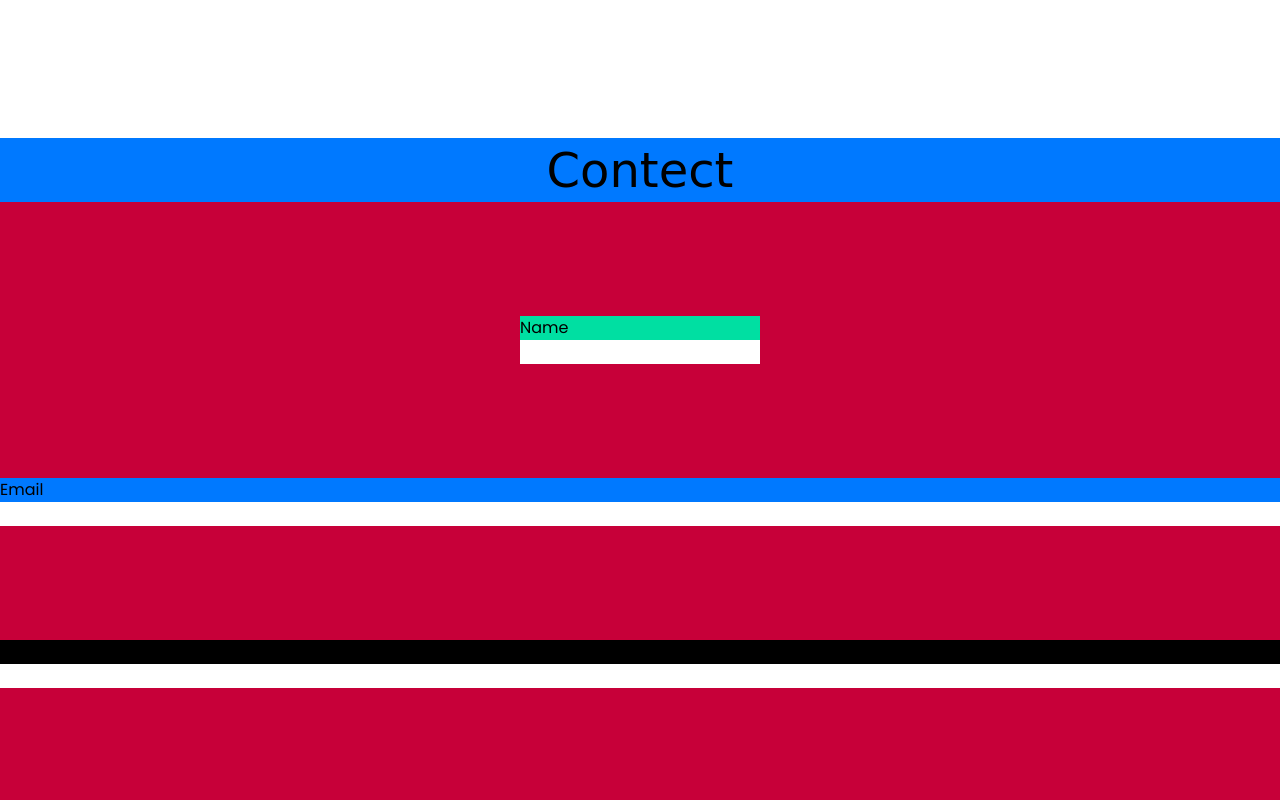
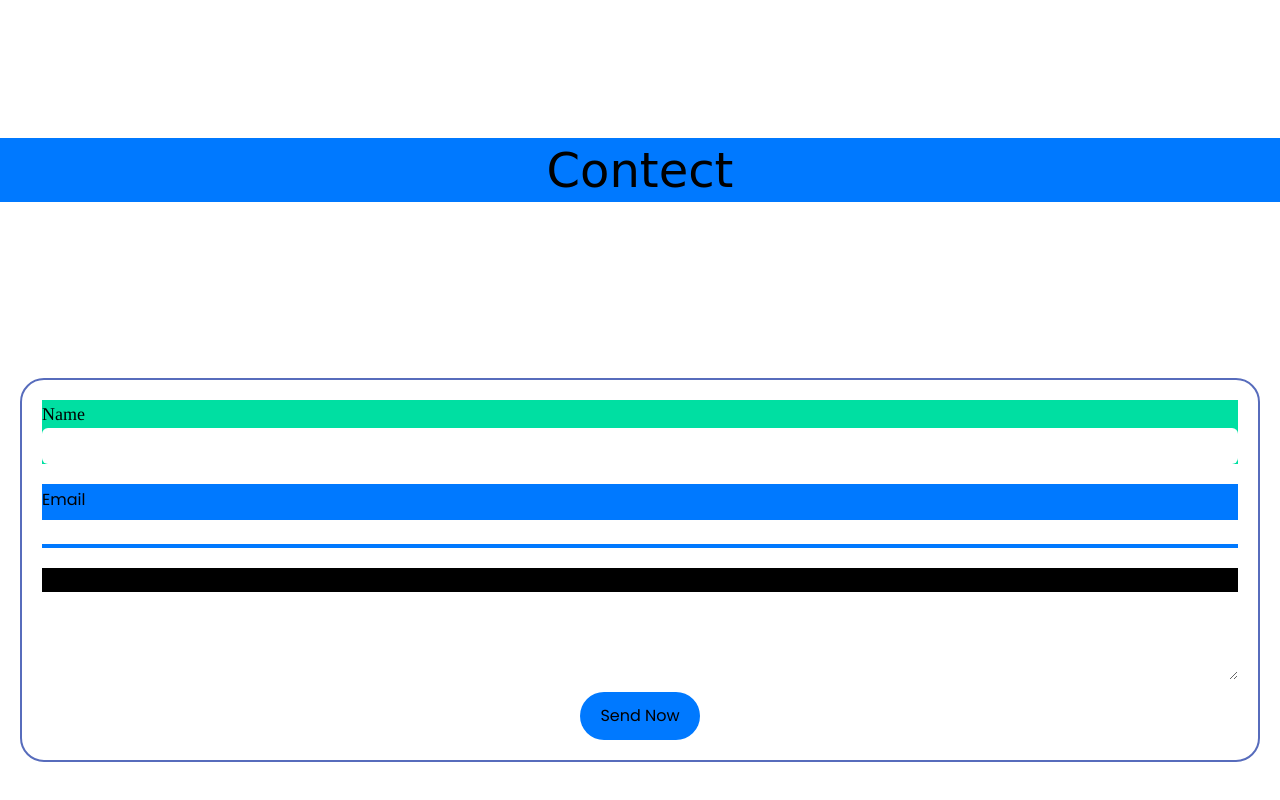
Before and after one commit to natesh16/Tailwindcss, a website: page dist/index.html in a window 1280 px wide. Shown: the part 2926-3726 px from the top of the page. Drawn offline with Linux system fonts and the light colour scheme; a web font is replaced by a local one.

Commit message:
contect page

```diff
--- a/dist/index.html
+++ b/dist/index.html
@@ -204,24 +204,29 @@
                 <button class=" bg-minligth px-3 my-5 py-2 rounded-3xl mx-auto block md:hidden">SeeMore..</button>
                 </div>
             </section>
-            <section class="h-screen bg-red w-screen">
+            <section class="h-screen w-screen flex flex-col">
                 <div class="h-16 w-screen bg-blue flex ">
                     <h1 class="mx-auto text-5xl my-auto font-tilt">Contect</h1>
                 </div>
-                <div class=" h-3/4 flex flex-col justify-evenly">
-                    <div class="bg-green w-60 mx-auto flex-col flex">
-                        <label for="text">Name</label>
-                        <input type="text">
+                <div class=" h-96 max-h-fit border-minligth rounded-3xl border-2 mx-5 px-5 flex flex-col my-auto">
+                    <div class="my-auto flex flex-col">
+                        <div class="bg-green  flex-col flex  justify-evenly h-16 mt-5">
+                            <label for="text" class="my-auto font-tinos text-lg">Name</label>
+                            <input type="text" class="my-auto rounded-md h-10">
+                        </div>
+                        <div class=" bg-blue flex flex-col h-16 mt-5">
+                            <label for="text" class="my-auto ">Email</label>
+                            <input type="mail" name="" id="" class="my-auto ">
+                        </div>
+                        <div class="bg-black flex flex-col h-28 mt-5">
+                            <label for="text" class="my-auto ">Message</label>
+                            <textarea name="message" id="" cols="40" rows="10" class="my-auto "></textarea>
+                        </div>
+                        <div class="mx-auto my-auto mb-5 mt-3 ">
+                            <button class=" bg-blue px-5 py-3 rounded-3xl">Send Now</button>
+                        </div>
                     </div>
-                    <div class=" bg-blue flex flex-col">
-                        <label for="text">Email</label>
-                        <input type="mail" name="" id="">
                     </div>
-                    <div class="bg-black flex flex-col">
-                        <label for="text">Message</label>
-                        <input type="textarea" name="" id="">
-                    </div>
-                </div>
             </section>
         </main>
     </body>
```
Also changed, not shown: dist/output.css.
